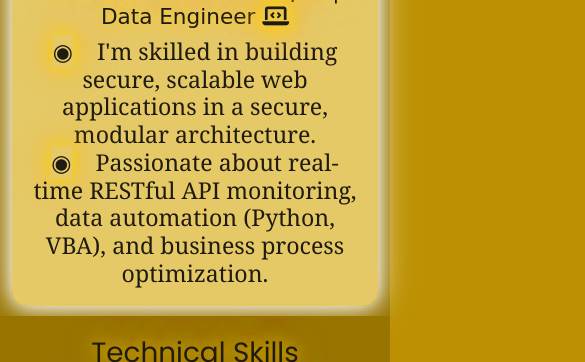
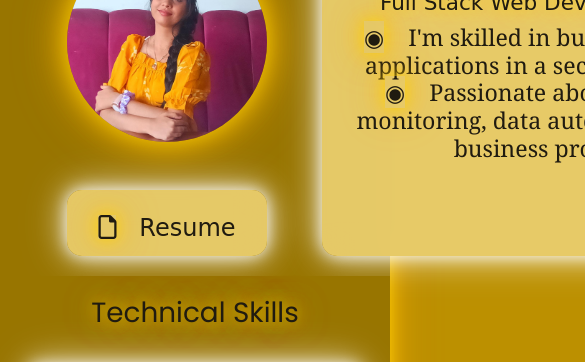
Before and after one commit to remote007/portfolio, a plain HTML site: page index.html in a window 390 px wide. Shown: the part 257-619 px from the top of the page, 585 px wide, since content can reach past the window. Drawn offline with nearby package versions, Linux system fonts and the light colour scheme.

Commit message:
portfolio

```diff
--- a/index.html
+++ b/index.html
@@ -51,7 +51,14 @@ document.addEventListener("DOMContentLoaded", function () {
     <!-- About Section -->
     <section id="about" class="container">
         <h1>About Me</h1>
-        <div class="grid-containe">
+        <div class="grid-container">
+        <div class="profile-image">
+                <div class="profile-image-div">
+                    <img src="assets/dp.png" alt="Padmini Rai"><br>
+                    <br><br>
+                    <div class="skill-card" onclick="window.open('https://drive.google.com/file/d/1J8IlsI1SA9k3NiLFDLt1fljQ29iMWWtW/view?usp=sharing', '_blank');"><i class="fa-regular fa-file"></i>&nbsp;&nbsp;&nbsp;Resume</div>
+                </div>
+        </div>
         <div class="about-card">
             <h2 class="animate__animated animate__fadeInDown">Hi, I'm <span class="highlight">Padmini Rai</span>&nbsp;&nbsp;&nbsp;<i class="fa-solid fa-hand hi-animation"></i> </h2>
             <h4 class="animate__animated animate__fadeInUp">Full Stack Web Developer | Data Engineer <i class="fa-solid fa-laptop-code"></i></h4>
--- a/style.css
+++ b/style.css
@@ -54,7 +54,7 @@ h1{
 
 /* Glassmorphism Cards */
 .about-card,.skill-card, .experience-card, .project-card, .contact-card {
-  background: rgba(233, 204, 108, 0.961);
+  background: rgba(233, 204, 108, 0.961) ;
   padding: 20px;
   border-radius: 15px;
   text-align: center;
@@ -67,10 +67,11 @@ h1{
   overflow: hidden;
   padding-bottom: 10px;
   font-size: x-large;
+
 }
 
 /* Interactive Neon Glow Effect */
-.about-cardd:hover,.skill-card:hover, .experience-card:hover, .project-card:hover, .contact-card:hover {
+.about-card:hover,.skill-card:hover, .experience-card:hover, .project-card:hover, .contact-card:hover {
   box-shadow: 0 0 25px rgba(255, 223, 90, 0.8);
   transform: scale(1.05);
 }
@@ -277,3 +278,56 @@ i{
     0 0 30px rgba(255, 185, 0, 0.6),
     0 0 45px rgba(255, 165, 0, 0.4);
 }
+
+/* Profile Grid Layout */
+.about-grid {
+    display: grid;
+    grid-template-columns: auto auto auto auto auto; /* Profile image takes 1 part, text takes 2 */
+    align-items: center;
+    gap: 5px;
+    padding: 10px;
+}
+
+/* Profile Image Styling */
+.profile-image {
+    display: flex;
+    justify-content: left;
+    padding-left: 55px;
+    padding-top: 10px;
+    width: 450px;
+
+}
+
+.profile-image img {
+    width: 440px; /* Adjust size as needed */
+    height: 300px;
+    border-radius: 50%;
+    object-fit: cover;
+    box-shadow: 0 0 25px rgba(255, 215, 0, 0.8),
+                0 0 40px rgba(255, 185, 0, 0.6),
+                0 0 55px rgba(255, 165, 0, 0.4);
+    transition: transform 0.3s ease-in-out;
+}
+
+.profile-image img:hover {
+    transform: scale(1.05);
+}
+
+.about-card{
+    justify-content: left;
+    width: 600px;
+    grid-column: 4/5;
+}
+
+/* Responsive Design */
+@media (max-width: 768px) {
+    .about-grid {
+        grid-template-columns: 1fr; /* Stacks image and text on small screens */
+        text-align: center;
+    }
+
+    .profile-image img {
+        width: 200px;
+        height: 200px;
+    }
+}
```
Also changed, not shown: assets/dp.png (added).
